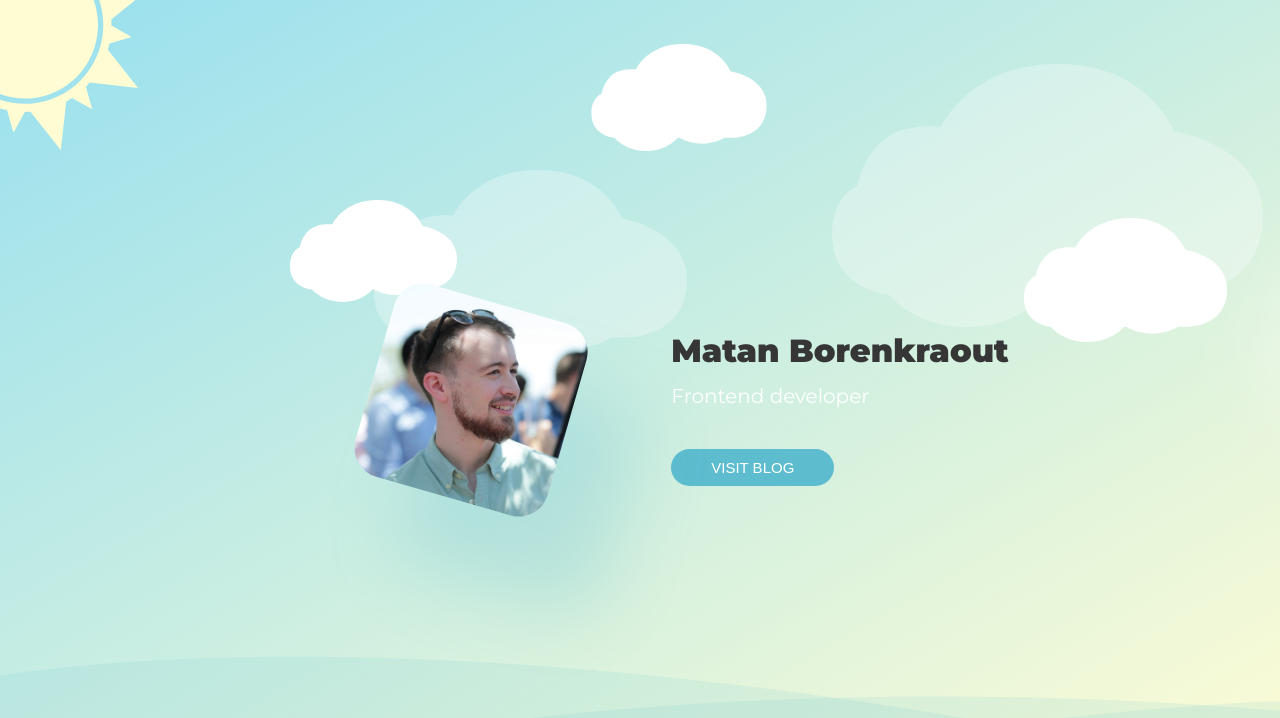
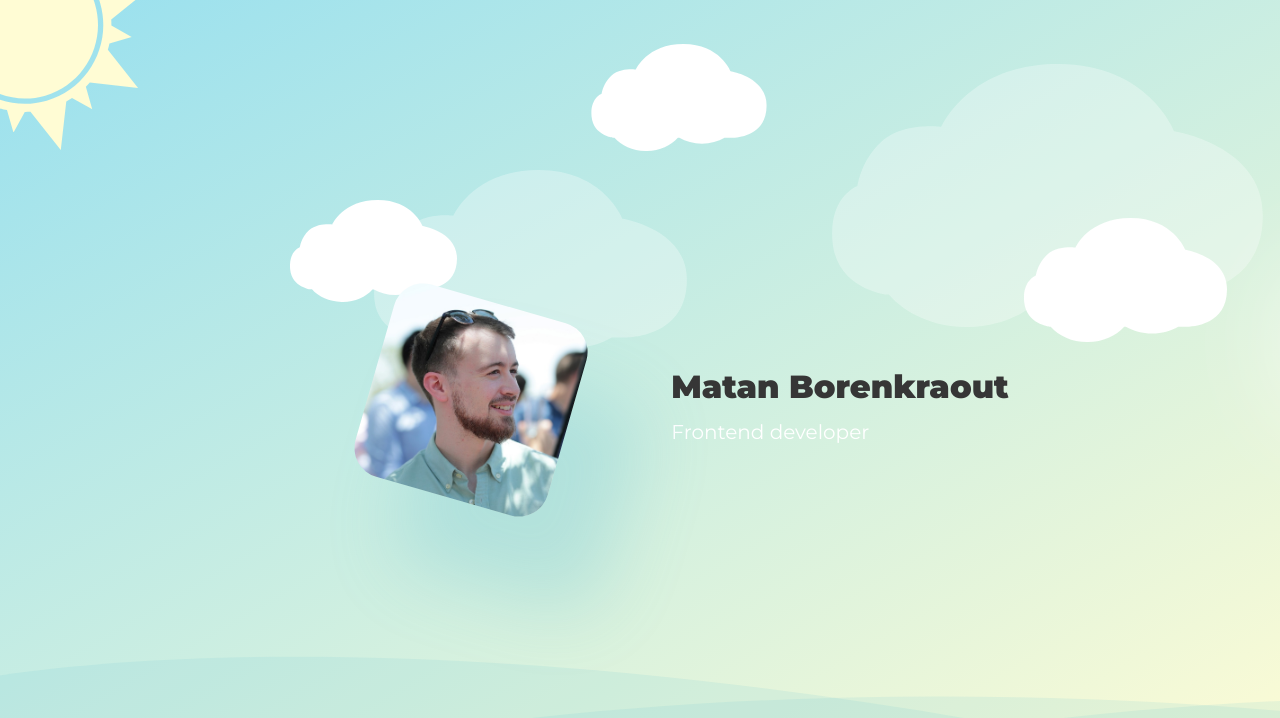
Before and after one commit to MatanBobi/Matan.io-old, a Gatsby site: page / in a window 1280 px wide. Shown: the top 718 px of the page. Built offline with nearby package versions, Linux system fonts and the light colour scheme; Gatsby itself is replaced by a stand-in of ours; some packages are replaced by stand-ins of ours.

Commit message:
Remove blog reference

```diff
--- a/src/components/layout.js
+++ b/src/components/layout.js
@@ -15,12 +15,13 @@ import { rhythm, scale } from "../utils/typography"
 const Layout = ({ location, title, children }) => {
     const rootPath = `${__PATH_PREFIX__}/`
     const blogPath = `${__PATH_PREFIX__}/blog/`
-    const currentTime = new Date().getHours()
+    let currentTime = new Date().getHours()
     const [isDayMode, toggleDayMode] = useToggle(
         currentTime > 6 && currentTime < 20
     )
 
     useEffect(() => {
+        currentTime = new Date().getHours()
         const timer = setInterval(() => {
             if (
                 (currentTime > 6 && currentTime < 20 && !isDayMode) ||
@@ -96,10 +97,10 @@ const Layout = ({ location, title, children }) => {
                     }}
                 >
                     {/*<button*/}
-                        {/*style={{ zIndex: 2 }}*/}
-                        {/*onClick={() => toggleDayMode()}*/}
+                    {/*    style={{ zIndex: 2 }}*/}
+                    {/*    onClick={() => toggleDayMode()}*/}
                     {/*>*/}
-                        {/*Toggle*/}
+                    {/*    Toggle*/}
                     {/*</button>*/}
                     <header>{header}</header>
                     <main>{children}</main>
--- a/src/pages/index.js
+++ b/src/pages/index.js
@@ -75,15 +75,15 @@ class IndexPage extends React.Component {
                                         <Description>
                                             Frontend developer
                                         </Description>
-                                        <StyledLink to="/blog/">
-                                            <Button
-                                                marginTop="35px"
-                                                radius="40px"
-                                                display="inline-block"
-                                            >
-                                                Visit blog
-                                            </Button>
-                                        </StyledLink>
+                                        {/*<StyledLink to="/blog/">*/}
+                                        {/*    <Button*/}
+                                        {/*        marginTop="35px"*/}
+                                        {/*        radius="40px"*/}
+                                        {/*        display="inline-block"*/}
+                                        {/*    >*/}
+                                        {/*        Visit blog*/}
+                                        {/*    </Button>*/}
+                                        {/*</StyledLink>*/}
                                     </DataContainer>
                                 </IndexWrapper>
                                 <GroundOneStyled />
@@ -210,13 +210,14 @@ const StarsStyled = styled(Stars)`
 const Clouds = styled(CloudIcon)`
     position: absolute;
     //animation: ${animateRightToLeft} 500000ms ease-in infinite;
+    transition: all 500ms ease-in-out;
     ${({ theme }) => {
         return theme.isDayMode
             ? css`
-                  display: block;
+                  opacity: 1;
               `
             : css`
-                  display: none;
+                  opacity: 0;
               `
     }};
     ${({ index }) => {
```
